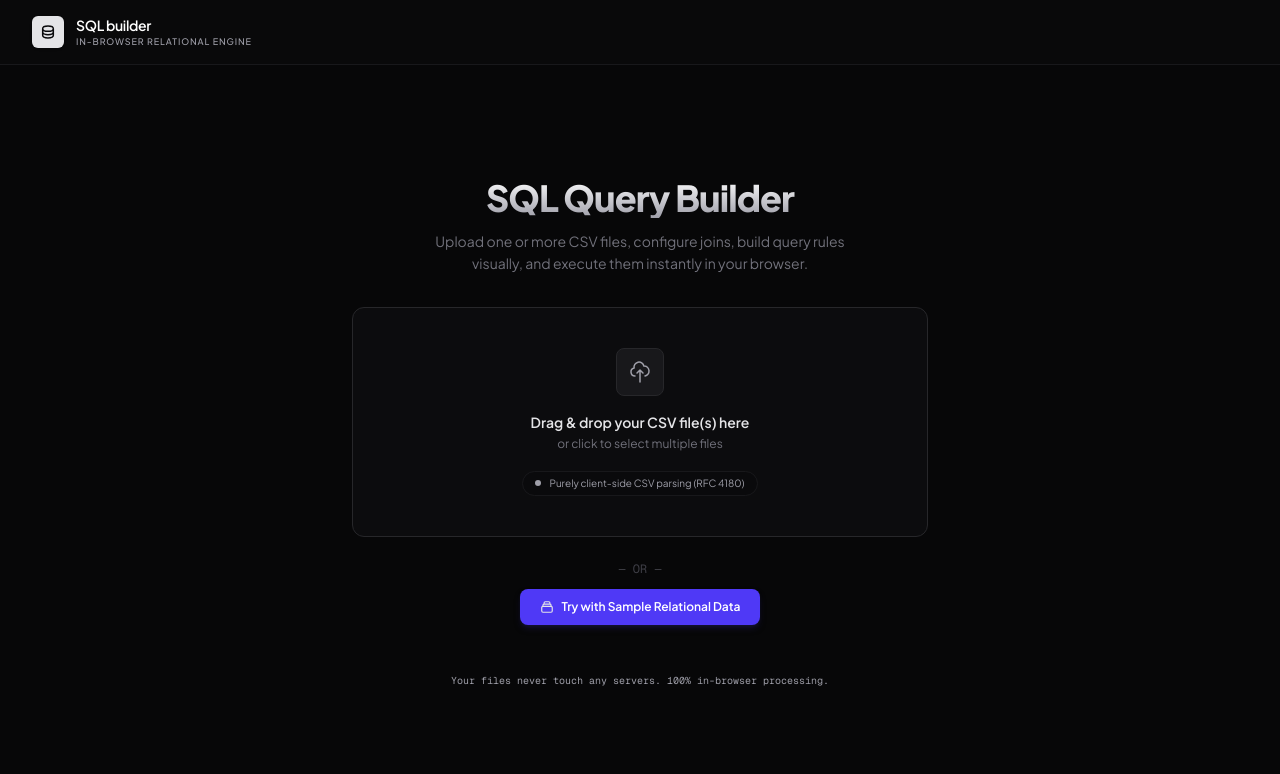
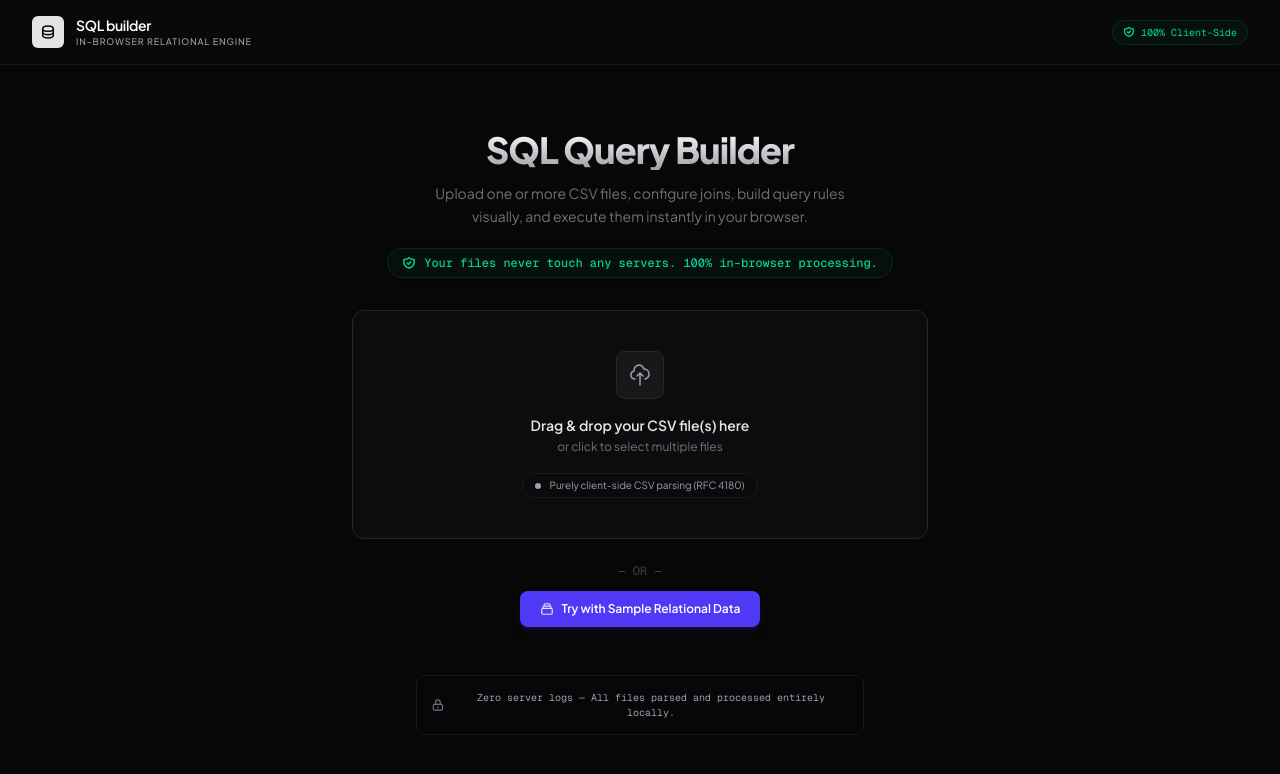
Before and after one commit to addy1947/sql_query_generator, a React (Vite) app: page / in a window 1280 px wide. Shown: the top 774 px of the page. Built offline with nearby package versions, Linux system fonts and the light colour scheme.

Commit message:
Highlight the client-side local-only tagline on the main landing page and top header

```diff
--- a/src/App.jsx
+++ b/src/App.jsx
@@ -498,6 +498,15 @@ function App() {
               <span className="text-[9px] text-zinc-400 uppercase tracking-widest block font-medium">In-Browser Relational Engine</span>
             </div>
           </div>
+
+          <div className="flex items-center space-x-3">
+            <div className="hidden sm:flex items-center space-x-1.5 text-[10px] font-mono text-emerald-400 border border-emerald-950 bg-emerald-950/20 px-2.5 py-1 rounded-full">
+              <svg className="w-3 h-3 text-emerald-400" fill="none" viewBox="0 0 24 24" stroke="currentColor">
+                <path strokeLinecap="round" strokeLinejoin="round" strokeWidth="2.5" d="M9 12l2 2 4-4m5.618-4.016A11.955 11.955 0 0112 2.944a11.955 11.955 0 01-8.618 3.04A12.02 12.02 0 003 9c0 5.591 3.824 10.29 9 11.622 5.176-1.332 9-6.03 9-11.622 0-1.042-.133-2.052-.382-3.016z" />
+              </svg>
+              <span>100% Client-Side</span>
+            </div>
+
             {files.length > 0 && (
               <button
                 onClick={handleReset}
@@ -509,6 +518,7 @@ function App() {
                 <span>Reset Workspace</span>
               </button>
             )}
+          </div>
         </div>
       </header>
 
@@ -538,6 +548,12 @@ function App() {
                 <p className="mt-3 text-zinc-500 text-sm max-w-md mx-auto leading-relaxed">
                   Upload one or more CSV files, configure joins, build query rules visually, and execute them instantly in your browser.
                 </p>
+                <div className="mt-5 inline-flex items-center space-x-2 px-3.5 py-1.5 rounded-full border border-emerald-950 bg-emerald-950/20 text-emerald-400 text-xs font-mono font-medium shadow-sm">
+                  <svg className="w-3.5 h-3.5 text-emerald-400" fill="none" viewBox="0 0 24 24" stroke="currentColor">
+                    <path strokeLinecap="round" strokeLinejoin="round" strokeWidth="2.5" d="M9 12l2 2 4-4m5.618-4.016A11.955 11.955 0 0112 2.944a11.955 11.955 0 01-8.618 3.04A12.02 12.02 0 003 9c0 5.591 3.824 10.29 9 11.622 5.176-1.332 9-6.03 9-11.622 0-1.042-.133-2.052-.382-3.016z" />
+                  </svg>
+                  <span>Your files never touch any servers. 100% in-browser processing.</span>
+                </div>
               </div>
 
               <div className="relative border border-zinc-800 hover:border-zinc-700 bg-[#0c0c0e] rounded-xl p-10 transition-all duration-300">
@@ -581,8 +597,11 @@ function App() {
                 </button>
               </div>
 
-              <div className="mt-12 text-center text-[10px] text-zinc-400 font-mono">
-                Your files never touch any servers. 100% in-browser processing.
+              <div className="mt-12 p-3.5 rounded-lg border border-zinc-900 bg-zinc-950/40 text-center text-[10px] text-zinc-400 font-mono flex items-center justify-center space-x-2 max-w-md mx-auto">
+                <svg className="w-3.5 h-3.5 text-zinc-500" fill="none" viewBox="0 0 24 24" stroke="currentColor">
+                  <path strokeLinecap="round" strokeLinejoin="round" strokeWidth="2" d="M12 15v2m-6 4h12a2 2 0 002-2v-6a2 2 0 00-2-2H6a2 2 0 00-2 2v6a2 2 0 002 2zm10-10V7a4 4 0 00-8 0v4h8z" />
+                </svg>
+                <span>Zero server logs &mdash; All files parsed and processed entirely locally.</span>
               </div>
             </div>
           </div>
```
Lines whose indentation alone changed are shown as unchanged.
